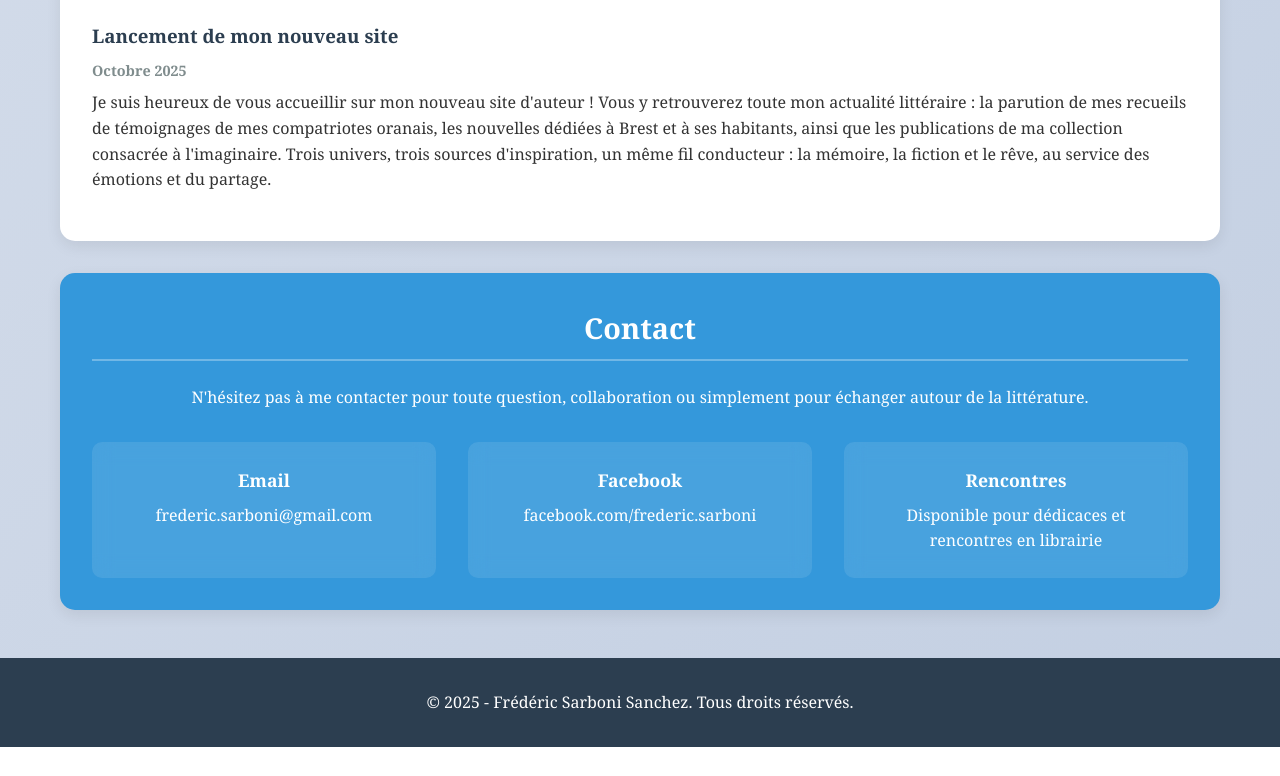
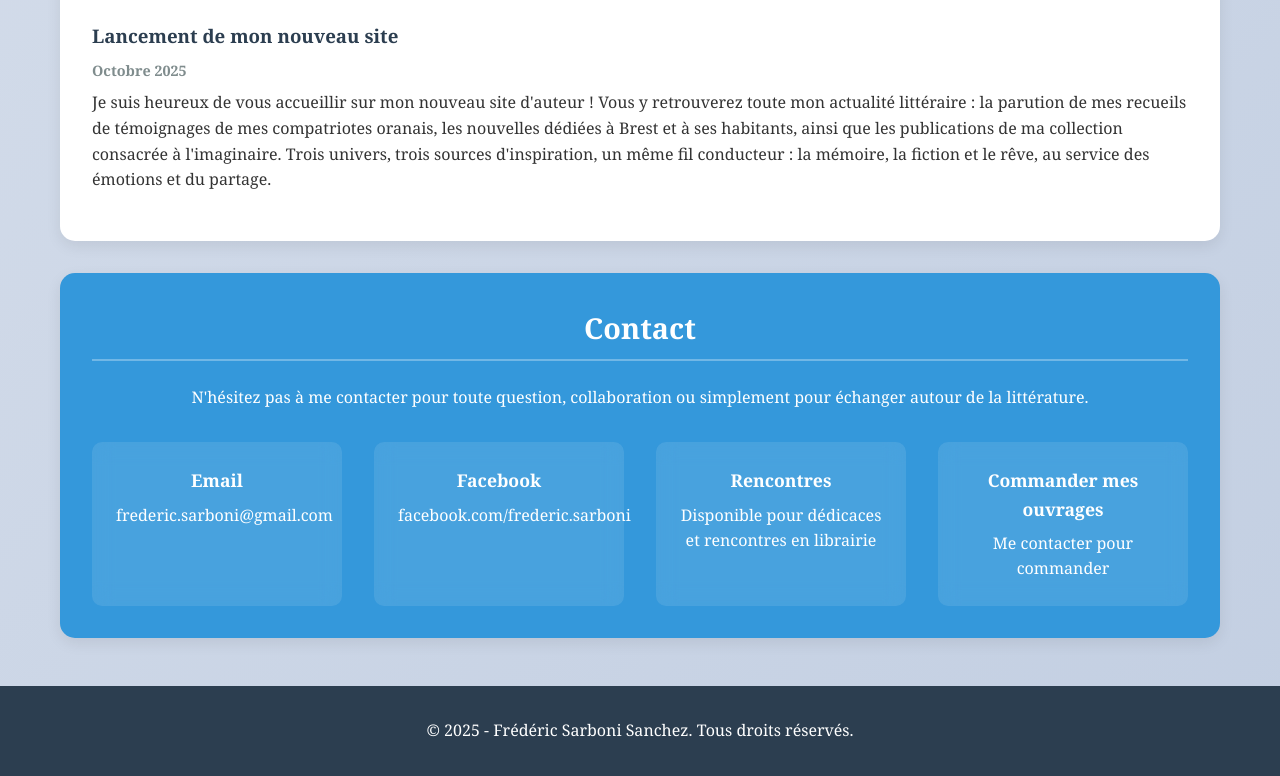
Before and after one commit to fsarboni/frederic-sarboni-auteur, a plain HTML site: page index.html in a window 1280 px wide. Shown: the part 5227-6003 px from the top of the page. Before the commit the page ends 5974 px from the top, so only its background shows below. Drawn offline with Linux system fonts and the light colour scheme.

Commit message:
Add contact section for ordering books

```diff
--- a/index.html
+++ b/index.html
@@ -263,6 +263,10 @@
                         <h4>Rencontres</h4>
                         <p>${data.contact.rencontres}</p>
                     </div>
+                    <div class="contact-item">
+                        <h4>Commander mes ouvrages</h4>
+                        <p><a href="mailto:${data.contact.email}?subject=Commande d'ouvrages">Me contacter pour commander</a></p>
+                    </div>
                 `;
 
                 // Masquer le chargement et afficher les sections
```
